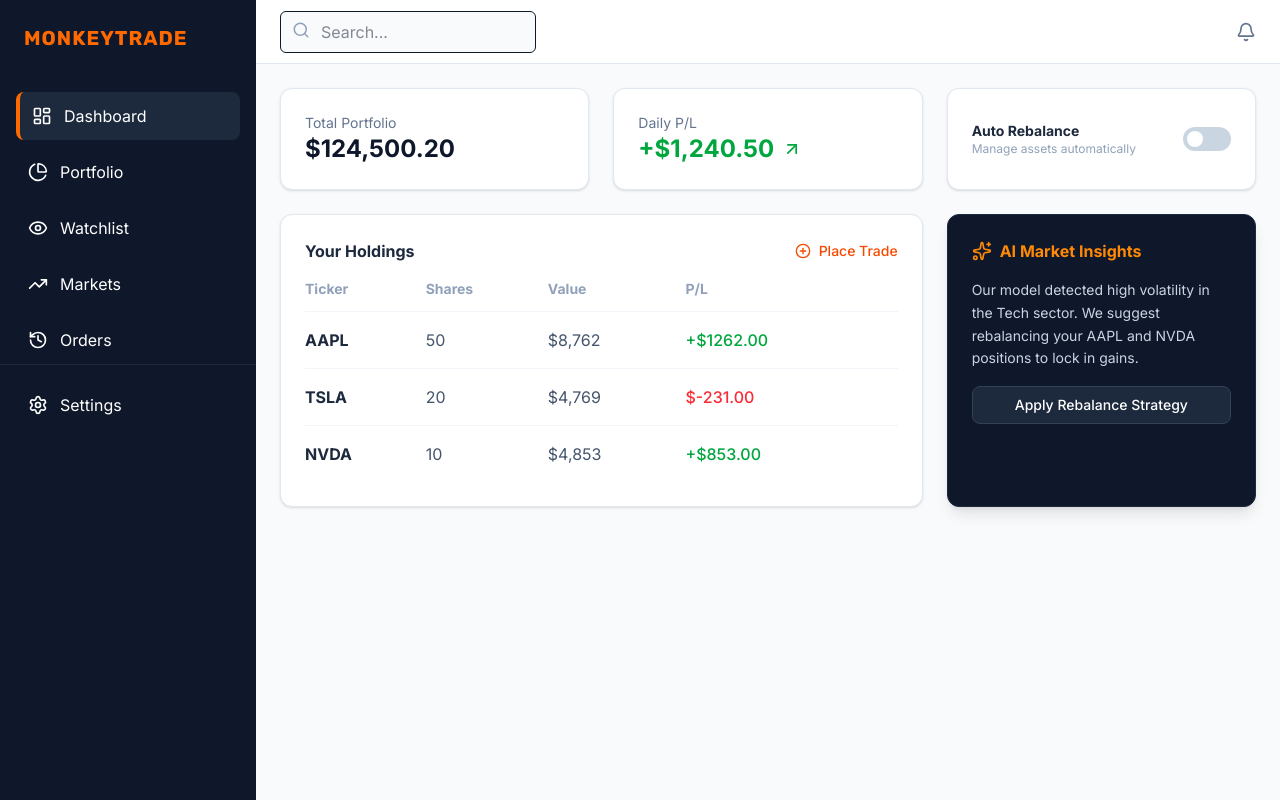
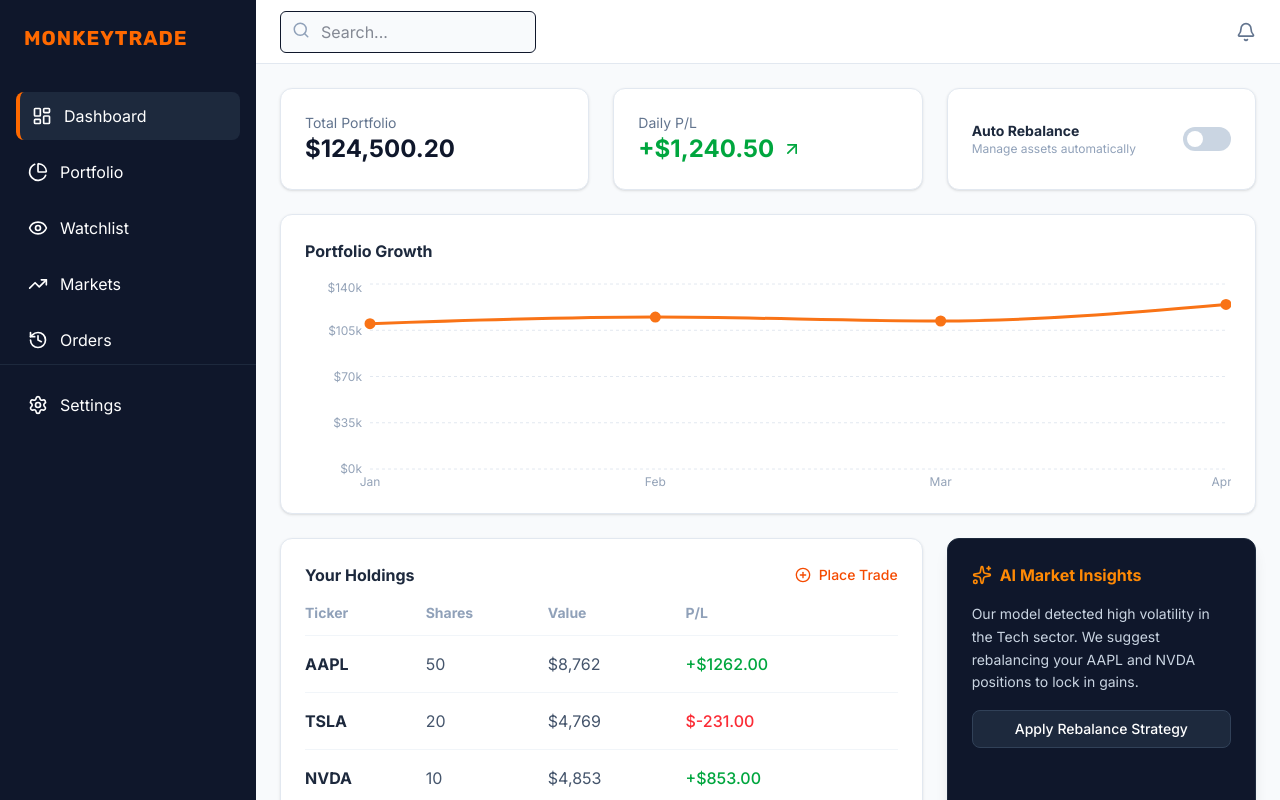
Before and after one commit to lucky-KRMU/MonkeyTrade, a React (Vite) app: page / in a window 1280 px wide. Built offline with nearby package versions, Linux system fonts and the light colour scheme.

Commit message:
add charts in Dashboard page

```diff
--- a/package.json
+++ b/package.json
@@ -16,7 +16,8 @@
     "react": "^19.2.5",
     "react-dom": "^19.2.5",
     "react-error-boundary": "^6.1.1",
-    "react-router-dom": "^7.14.2"
+    "react-router-dom": "^7.14.2",
+    "recharts": "^3.8.1"
   },
   "devDependencies": {
     "@eslint/js": "^10.0.1",
--- a/src/DashboardPage.jsx
+++ b/src/DashboardPage.jsx
@@ -1,12 +1,47 @@
 import React, { useState } from 'react';
-import { Sparkles, ArrowUpRight, PlusCircle } from 'lucide-react';
+import { Sparkles, ArrowUpRight, PlusCircle, Activity } from 'lucide-react';
+import { ResponsiveContainer, LineChart, Line, XAxis, YAxis, Tooltip, CartesianGrid } from 'recharts';
 
+// --- Mock Data ---
 const holdingsData = [
   { symbol: 'AAPL', shares: 50, avgCost: 150.00, currentPrice: 175.24, pl: 1262.00 },
   { symbol: 'TSLA', shares: 20, avgCost: 250.00, currentPrice: 238.45, pl: -231.00 },
   { symbol: 'NVDA', shares: 10, avgCost: 400.00, currentPrice: 485.30, pl: 853.00 },
 ];
 
+const chartData = [
+  { name: 'Jan', value: 110000 },
+  { name: 'Feb', value: 115000 },
+  { name: 'Mar', value: 112000 },
+  { name: 'Apr', value: 124500 },
+];
+
+// --- Sub-Component: Chart ---
+const PerformanceChart = () => (
+  <div className="bg-white dark:bg-slate-900 p-6 rounded-xl border border-slate-200 dark:border-slate-800 shadow-sm h-[300px]">
+    <h3 className="font-bold text-slate-800 dark:text-white mb-4">Portfolio Growth</h3>
+    <ResponsiveContainer width="100%" height="90%">
+      <LineChart data={chartData}>
+        <CartesianGrid strokeDasharray="3 3" stroke="#e2e8f0" vertical={false} />
+        <XAxis dataKey="name" stroke="#94a3b8" fontSize={12} tickLine={false} axisLine={false} />
+        <YAxis stroke="#94a3b8" fontSize={12} tickLine={false} axisLine={false} tickFormatter={(val) => `$${val/1000}k`} />
+        <Tooltip
+          contentStyle={{ backgroundColor: '#1e293b', border: 'none', borderRadius: '8px', color: '#fff' }}
+        />
+        <Line
+          type="monotone"
+          dataKey="value"
+          stroke="#f97316"
+          strokeWidth={3}
+          dot={{ r: 4, fill: '#f97316' }}
+          activeDot={{ r: 6 }}
+        />
+      </LineChart>
+    </ResponsiveContainer>
+  </div>
+);
+
+// --- Main Page Component ---
 export default function DashboardPage() {
   const [autoRebalance, setAutoRebalance] = useState(false);
   const [isTradeModalOpen, setIsTradeModalOpen] = useState(false);
@@ -39,9 +74,11 @@ export default function DashboardPage() {
         </div>
       </div>
 
-      {/* 2. Holdings Table & AI Insights */}
+      {/* 2. Chart Section */}
+      <PerformanceChart />
+
+      {/* 3. Holdings Table & AI Insights */}
       <div className="grid grid-cols-1 lg:grid-cols-3 gap-6">
-        {/* Holdings Table */}
         <div className="lg:col-span-2 bg-white dark:bg-slate-900 p-6 rounded-xl border border-slate-200 dark:border-slate-800 shadow-sm">
           <div className="flex justify-between items-center mb-4">
             <h3 className="font-bold text-slate-800 dark:text-white">Your Holdings</h3>
@@ -76,7 +113,6 @@ export default function DashboardPage() {
           </table>
         </div>
 
-        {/* AI Insights Widget */}
         <div className="bg-slate-900 dark:bg-slate-800 p-6 rounded-xl text-white shadow-lg border border-slate-800 dark:border-slate-700">
           <div className="flex items-center gap-2 text-orange-400 mb-4">
             <Sparkles size={20} />
@@ -91,7 +127,7 @@ export default function DashboardPage() {
         </div>
       </div>
 
-      {/* 3. Simple Trade Modal */}
+      {/* 4. Trade Modal */}
       {isTradeModalOpen && (
         <div className="fixed inset-0 bg-black/50 backdrop-blur-sm flex items-center justify-center z-50 p-4">
           <div className="bg-white dark:bg-slate-900 p-8 rounded-xl w-full max-w-sm shadow-xl border border-slate-200 dark:border-slate-800">
```
Also changed, not shown: 1 other file (tests, documents, lock files or other folders).
